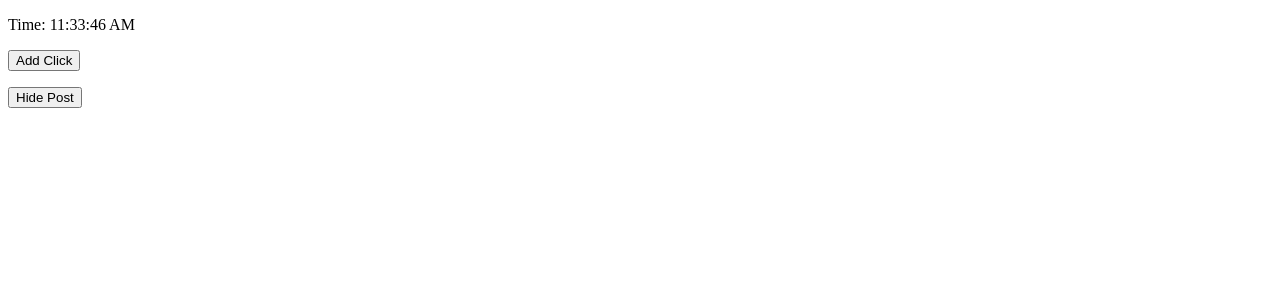
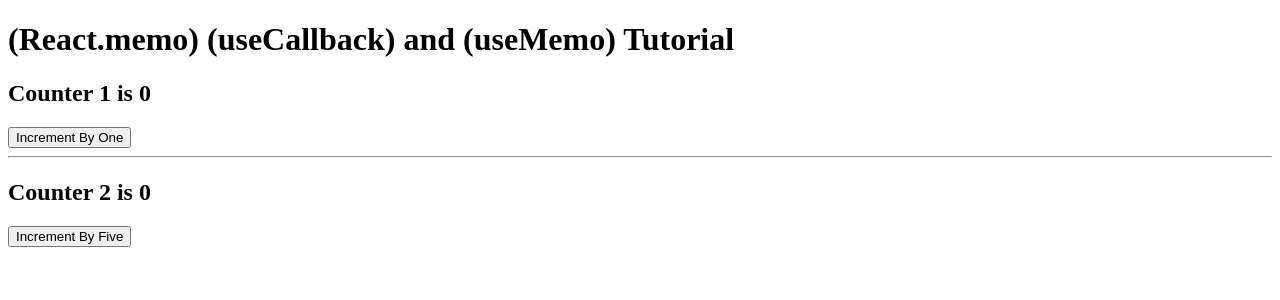
Before and after one commit to abulbashar98/think_in_react_way_by_learnwithsumit, a React (Create React App) app: page / in a window 1280 px wide. Shown: the top 300 px of the page. Built offline with nearby package versions, Linux system fonts and the light colour scheme.

Commit message:
Notice Using React.memo we did stop unnecessary Renders, But could not stop Function Props Render, As functions are Objects in JS, means they are Referrence type, so React.memo gets a new function Reference every Time

```diff
--- a/src/App.js
+++ b/src/App.js
@@ -1,18 +1,39 @@
 import React, { useState } from "react";
-import MyComponentClass from "./Components/MyComponentClass";
-import MyComponentFunctional from "./Components/MyComponentFunctional";
+import Button from "./Components/Button";
+import ShowCount from "./Components/ShowCount";
+import Title from "./Components/Title";
+
 
 
 
 function App() {
 
-  const [show, setShow] = useState(true);
+  const [count1, setCount1] = useState(0);
+  const [count2, setCount2] = useState(0);
+
+  const incrementByOne = () => {
+    setCount1((prevCount) => prevCount + 1)
+  }
+
+  const incrementByFive = () => {
+
+    setCount2((prevCount) => prevCount + 5)
+
+  }
 
   return (
+
     <>
-      {show && <MyComponentFunctional></MyComponentFunctional>}
-      <button onClick={() => setShow((prevShow) => !prevShow)}>{show ? "Hide Post" : "Show Post"}</button>
+      <Title title="(React.memo) (useCallback) and (useMemo) Tutorial" />
+      <ShowCount title="Counter 1" count={count1} />
+      <Button incrementCount={incrementByOne}>Increment By One</Button>
+      <hr />
+      <Title></Title>
+      <ShowCount title="Counter 2" count={count2} />
+      <Button incrementCount={incrementByFive}>Increment By Five</Button>
     </>
+
+
   );
 
 
--- /dev/null
+++ b/src/Components/Button.js
@@ -0,0 +1,12 @@
+import React from 'react';
+
+const Button = ({ children, incrementCount }) => {
+    console.log(`${children} render`);
+    return (
+        <div>
+            <button onClick={incrementCount}>{children}</button>
+        </div>
+    );
+};
+
+export default React.memo(Button);
--- a/src/Components/MyComponentClass.js
+++ /dev/null
@@ -1,54 +0,0 @@
-
-import React from "react";
-
-
-export default class MyComponentClass extends React.Component {
-
-    state = {
-        count: 0,
-        date: new Date(),
-    }
-
-    componentDidMount() {
-        const { count } = this.state;
-        document.title = `Clicked ${count} times`;
-        this.interval = setInterval(this.tick, 1000)
-    }
-
-    componentDidUpdate() {
-        const { count } = this.state;
-        document.title = `Clicked ${count} times`
-    }
-
-    componentWillUnmount() {
-        clearInterval(this.interval)
-    }
-
-    tick = () => {
-        this.setState({
-            date: new Date()
-        })
-    }
-
-    addClick = () => {
-        this.setState(({ count }) => ({
-            count: count + 1
-        }))
-    }
-
-    render() {
-        const { date } = this.state;
-        return (
-            <div>
-                <p>Time:{date.toLocaleTimeString()}</p>
-                <p>
-                    <button type="button" onClick={this.addClick}>add click</button>
-                </p>
-            </div>
-        );
-
-    }
-
-
-
-}
--- a/src/Components/MyComponentFunctional.js
+++ /dev/null
@@ -1,46 +0,0 @@
-
-
-import React, { useEffect, useState } from 'react';
-
-const MyComponentFunctional = () => {
-
-    const [count, setCount] = useState(0);
-    const [date, setDate] = useState(new Date());
-
-
-    useEffect(() => {
-        console.log("Counter Rendered");
-        document.title = `Clicked ${count} times`
-    }, [count])
-
-    useEffect(() => {
-        console.log("Timer Rendered");
-        const interval = setInterval(tick, 1000)
-
-        // clean up Function comes with useEffect
-        return () => {
-            console.log('Component Unmounted');
-            clearInterval(interval)
-        }
-    }, [])
-
-    const tick = () => {
-        console.log('clock Ticking');
-        setDate(new Date())
-    }
-
-    const addClick = () => {
-        setCount((prevCount) => prevCount + 1)
-    }
-
-    return (
-        <div>
-            <p>Time: {date.toLocaleTimeString()}</p>
-            <p>
-                <button onClick={addClick}>Add Click</button>
-            </p>
-        </div>
-    );
-};
-
-export default MyComponentFunctional;
--- /dev/null
+++ b/src/Components/ShowCount.js
@@ -0,0 +1,14 @@
+import React from 'react';
+
+const ShowCount = ({ title, count }) => {
+
+    console.log(`${title} render`);
+
+    return (
+        <div>
+            <h2>{title} is {count}</h2>
+        </div>
+    );
+};
+
+export default React.memo(ShowCount);
--- /dev/null
+++ b/src/Components/Title.js
@@ -0,0 +1,13 @@
+import React from 'react';
+
+const Title = ({ title }) => {
+
+    console.log("Title Render");
+    return (
+        <div>
+            <h1>{title}</h1>
+        </div>
+    );
+};
+
+export default React.memo(Title);
```
